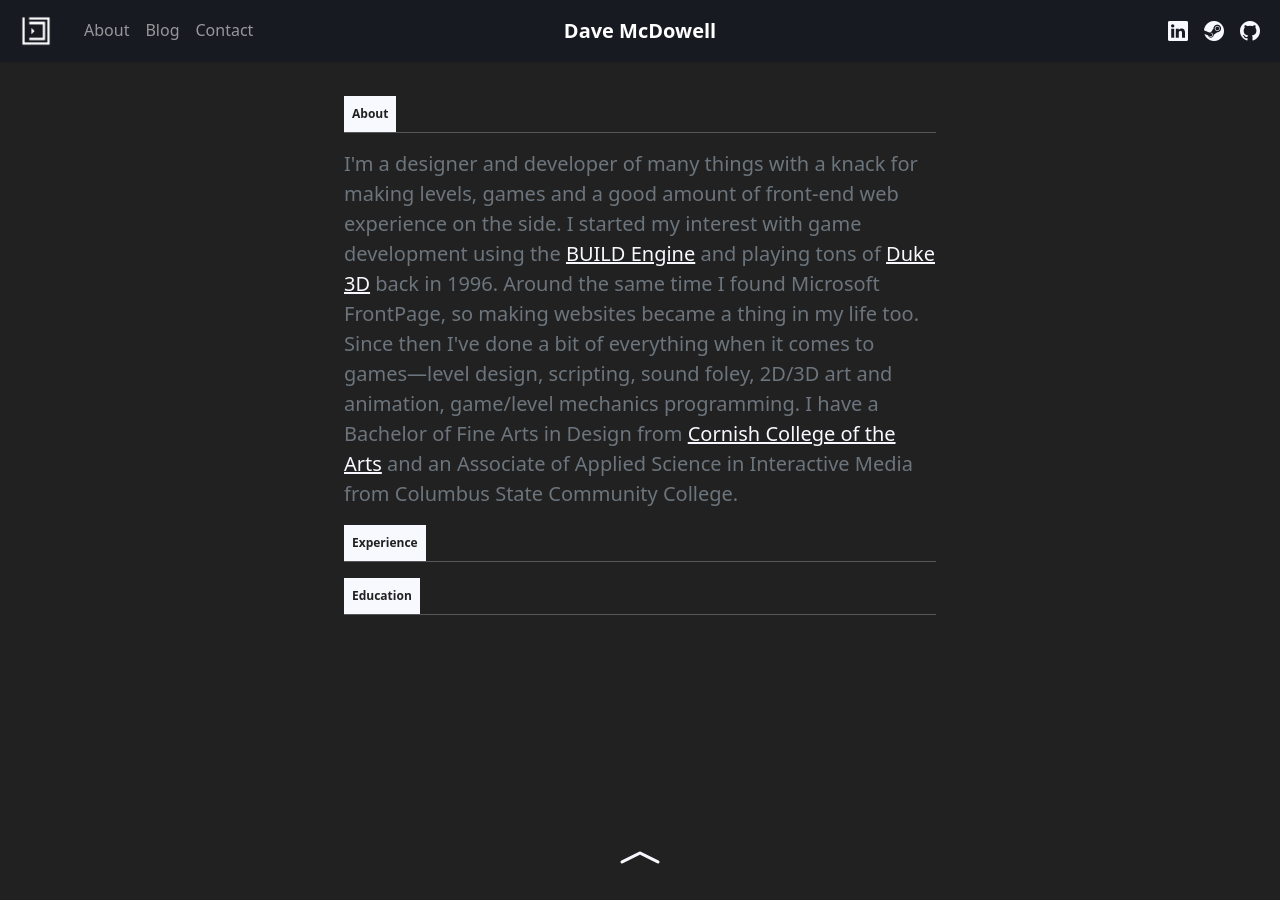
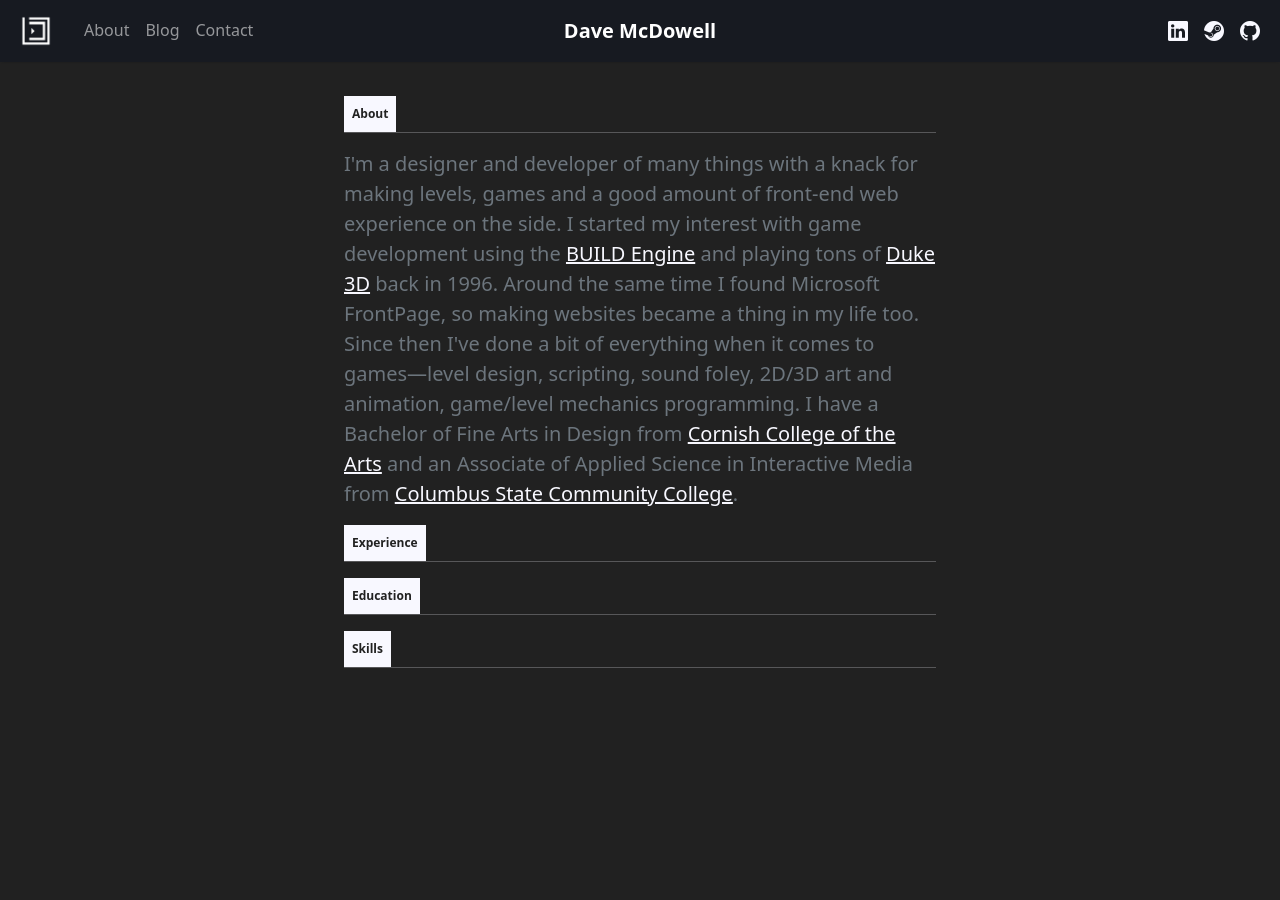
Before and after one commit to davemcdowell/portfolio, a Jekyll site: the page built from about.html, in a window 1280 px wide and 900 px high. Built offline with Jekyll 4.4.1, drawn with Linux system fonts in a browser that asks for light colours; nearby versions of some CDN libraries.

Commit message:
Update about.html

```diff
--- a/about.html
+++ b/about.html
@@ -5,7 +5,7 @@ permalink: /about/
 ---
 {% capture aboutMe %}
 I'm a designer and developer of many things with a knack for making levels, games and a good amount of front-end web experience on the side. I started my interest with game development using the <a href="https://en.wikipedia.org/wiki/Build_(game_engine)" target="_blank" rel="noreferrer">BUILD Engine</a> and playing tons of <a href="https://en.wikipedia.org/wiki/Duke_Nukem_3D" target="_blank" rel="noreferrer">Duke 3D</a> back in 1996. Around the same time I found Microsoft FrontPage, so making websites became a thing in my life too.
-Since then I've done a bit of everything when it comes to games&mdash;level design, scripting, sound foley, 2D/3D art and animation, game/level mechanics programming. I have a Bachelor of Fine Arts in Design from <a href="https://www.cornish.edu/" target="_blank" rel="noreferrer">Cornish College of the Arts</a> and an Associate of Applied Science in Interactive Media from <a href="https://www.cscc.edu/" target="_blank" rel="noreferrer"></a>Columbus State Community College</a>.
+Since then I've done a bit of everything when it comes to games&mdash;level design, scripting, sound foley, 2D/3D art and animation, game/level mechanics programming. I have a Bachelor of Fine Arts in Design from <a href="https://www.cornish.edu/" target="_blank" rel="noreferrer">Cornish College of the Arts</a> and an Associate of Applied Science in Interactive Media from <a href="https://www.cscc.edu/" target="_blank" rel="noreferrer">Columbus State Community College</a>.
 {% endcapture %}
 <div class="container">
     <div class="row justify-content-center">
@@ -21,6 +21,9 @@ Since then I've done a bit of everything when it comes to games&mdash;level desi
 
                     <h2 class="block-label">Education</h2>
                     <hr class="block-label-hr">
+
+                    <h2 class="block-label">Skills</h2>
+                    <hr class="block-label-hr">
                 </div>
             </section>
         </div>
```
